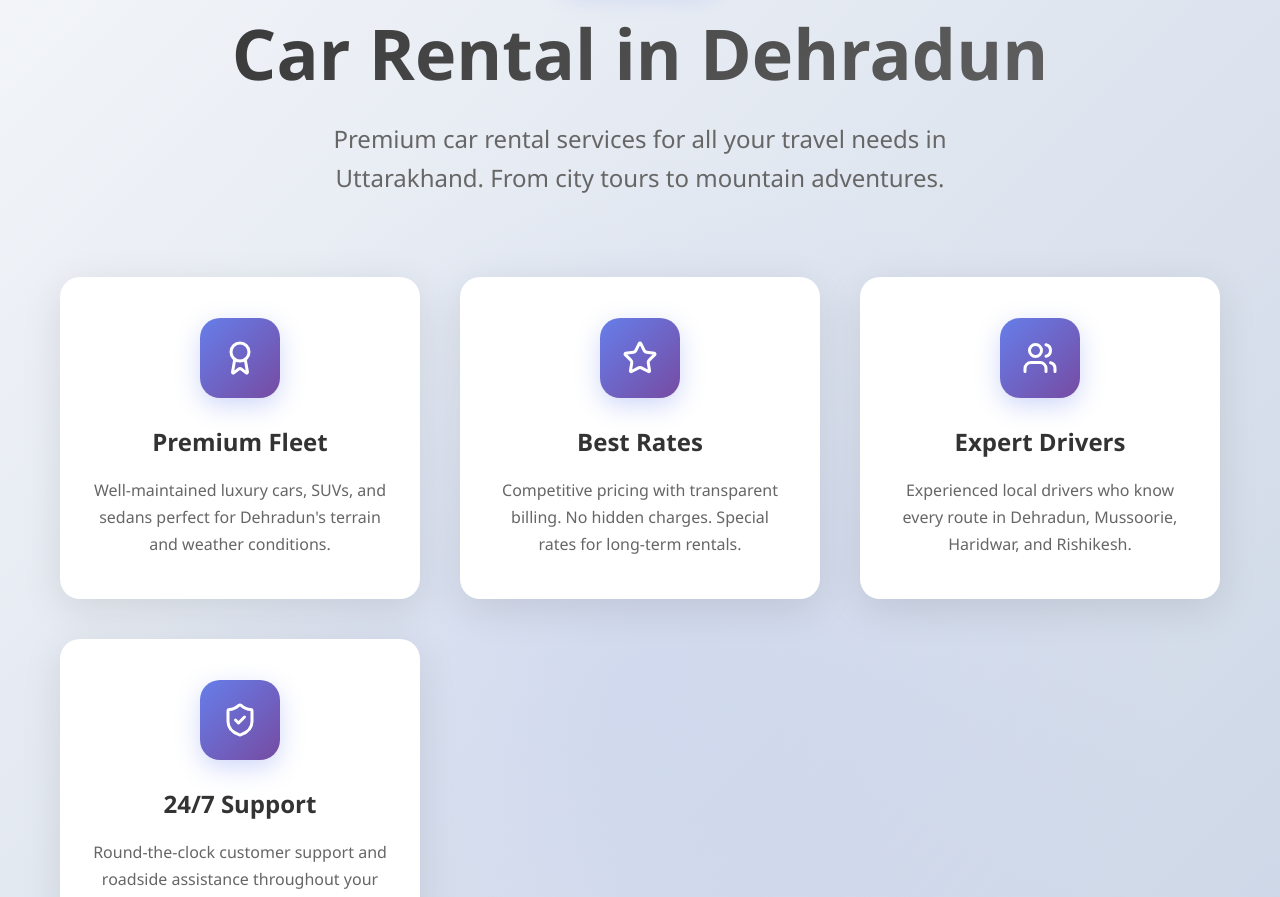
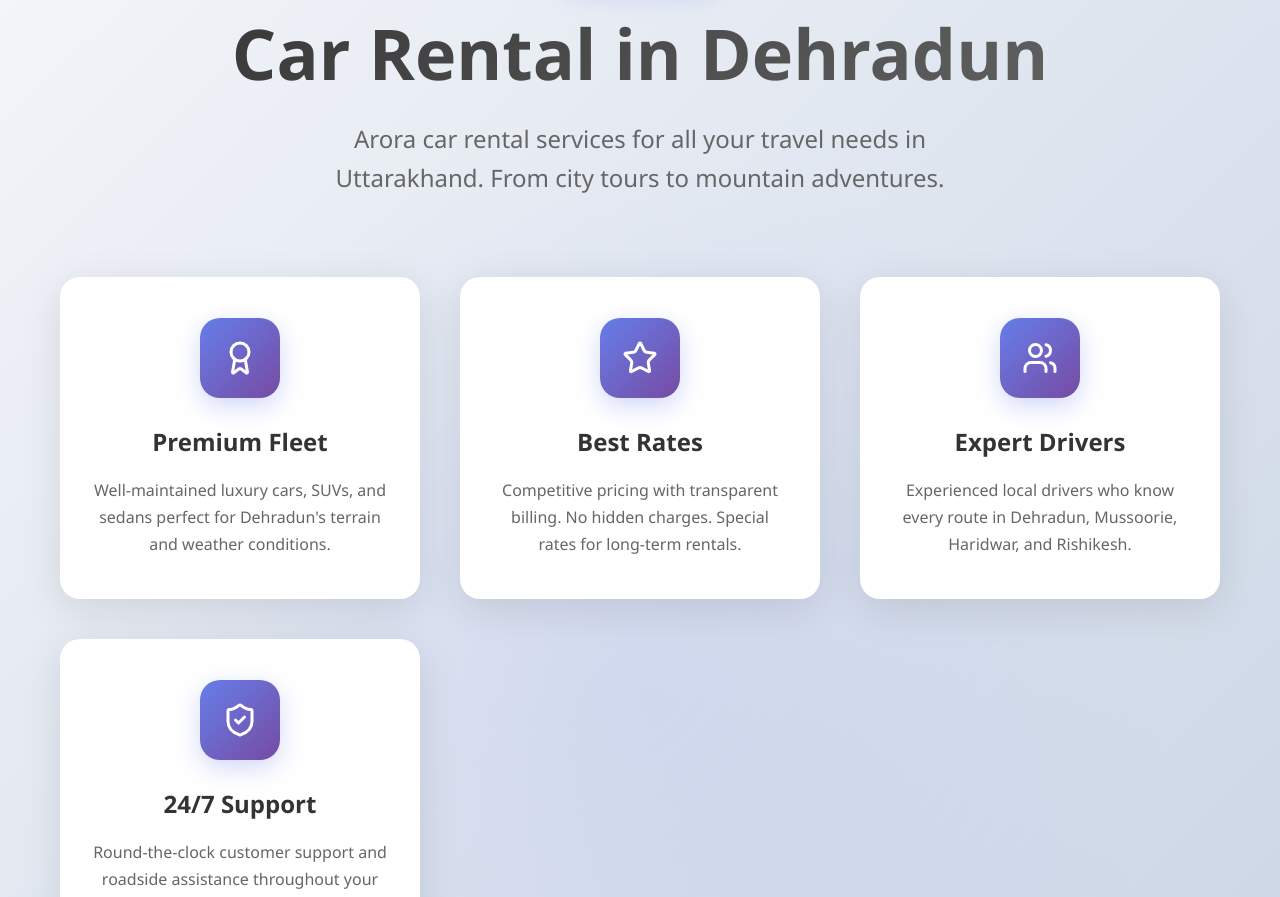
Before and after one commit to Dhruv45arora/Render_hosting, a React (Create React App) app: page / in a window 1280 px wide. Shown: the part 980-1877 px from the top of the page. Built offline with nearby package versions, Linux system fonts and the light colour scheme.

Commit message:
Add somethings new

```diff
--- a/src/components/Car.jsx
+++ b/src/components/Car.jsx
@@ -198,7 +198,7 @@ export default function CarRentalDehradun() {
               <div className="section-badge">Our Services</div>
               <h2 className="section-title">Car Rental in Dehradun</h2>
               <p className="section-subtitle">
-                Premium car rental services for all your travel needs in Uttarakhand.
+                Arora car rental services for all your travel needs in Uttarakhand.
                 From city tours to mountain adventures.
               </p>
             </div>
```
